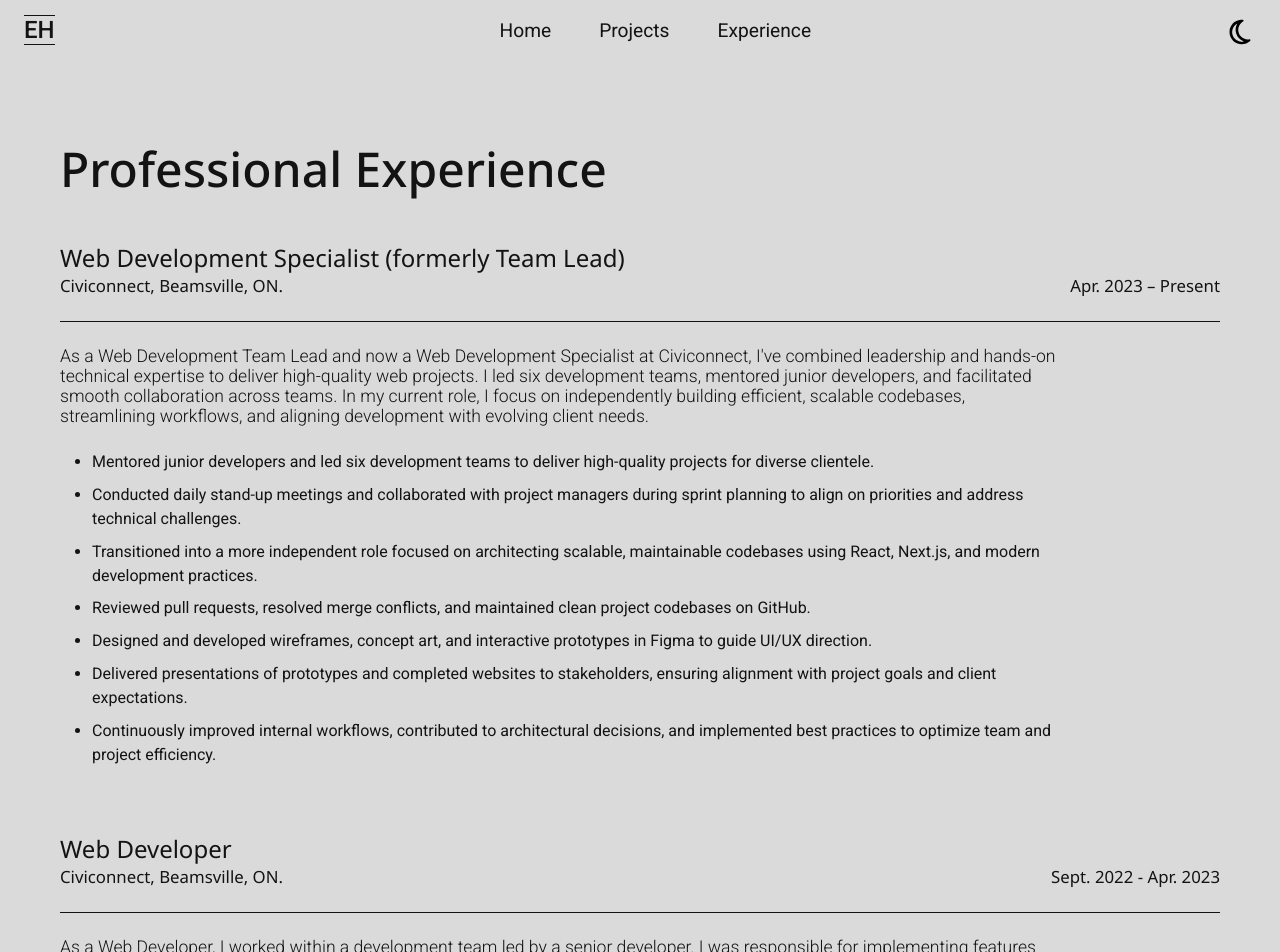
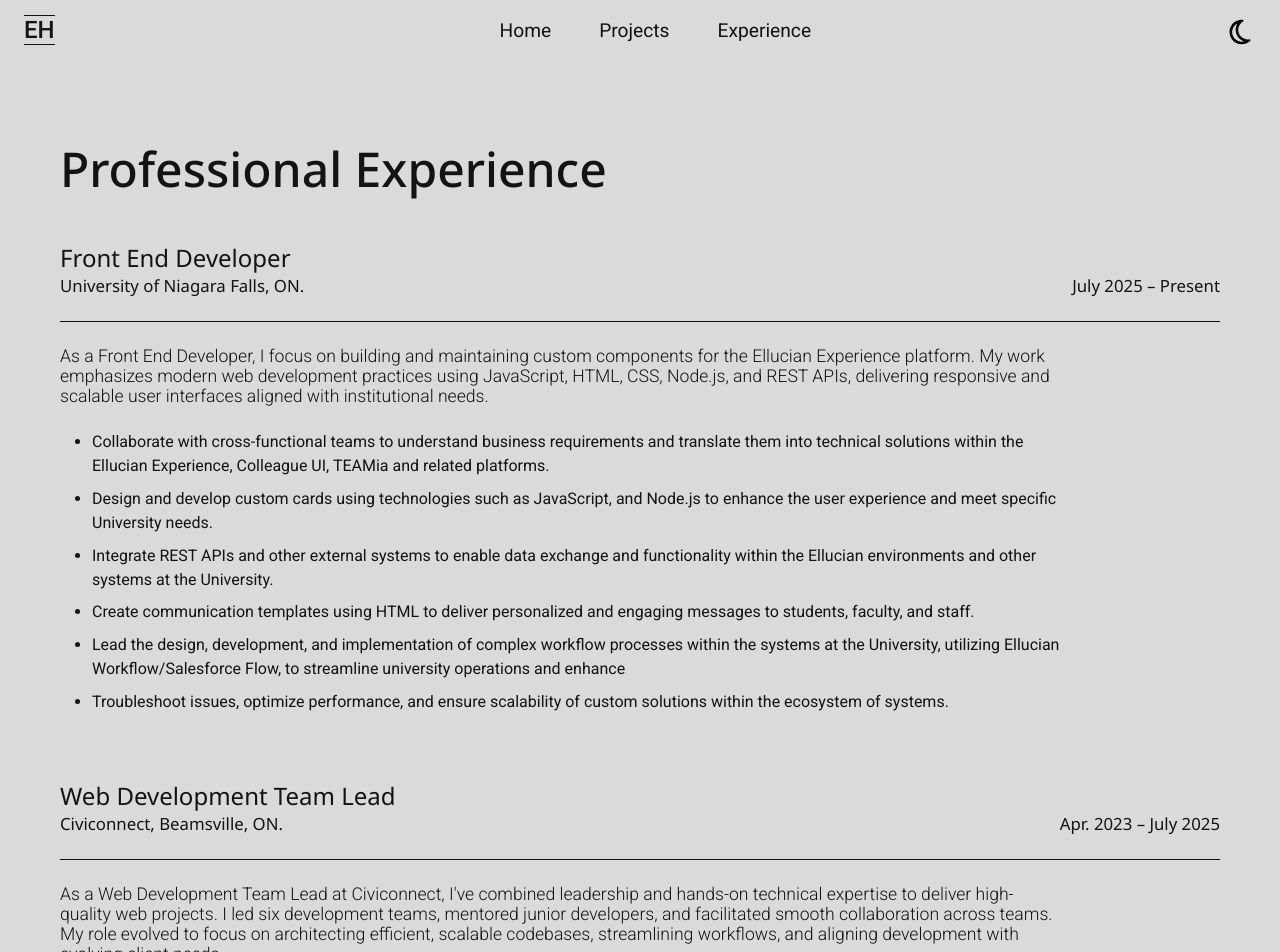
Before and after one commit to EHansen94/portfolio, a Next.js app: page /experience in a window 1280 px wide. Shown: the top 952 px of the page. Built offline with nearby package versions, Linux system fonts and the light colour scheme.

Commit message:
copy updates

```diff
--- a/src/components/Intro.jsx
+++ b/src/components/Intro.jsx
@@ -27,7 +27,7 @@ export default function Intro({ buttonClick }) {
 						<a href="https://civiconnect.ca/" target="_blank">
 							Civiconnect
 						</a>{" "}
-						as a Web Development Specialist, where I focus on
+						as a Web Development Team Lead, where I focus on
 						building scalable, efficient solutions and driving
 						high-impact projects from concept to deployment.
 						{/* <br />
--- a/src/pages/experience.jsx
+++ b/src/pages/experience.jsx
@@ -25,24 +25,86 @@ export default function experience() {
 					transition={{ duration: 1.25, delay: 0.625 }}
 				>
 					<div className={styles["job-title"]}>
-						<h4>Web Development Specialist (formerly Team Lead)</h4>
+						<h4>Front End Developer</h4>
 						<div className={styles["job-date"]}>
-							<h5>Civiconnect, Beamsville, ON.</h5>
-							<h5>Apr. 2023 – Present</h5>
+							<h5>University of Niagara Falls, ON.</h5>
+							<h5>July 2025 – Present</h5>
 						</div>
 					</div>
 					<div className={styles["job-description"]}>
 						<p>
-							As a Web Development Team Lead and now a Web
-							Development Specialist at Civiconnect, I&apos;ve
-							combined leadership and hands-on technical expertise
-							to deliver high-quality web projects. I led six
-							development teams, mentored junior developers, and
-							facilitated smooth collaboration across teams. In my
-							current role, I focus on independently building
-							efficient, scalable codebases, streamlining
-							workflows, and aligning development with evolving
-							client needs.
+							As a Front End Developer, I focus on building and
+							maintaining custom components for the Ellucian
+							Experience platform. My work emphasizes modern web
+							development practices using JavaScript, HTML, CSS,
+							Node.js, and REST APIs, delivering responsive and
+							scalable user interfaces aligned with institutional
+							needs.
+						</p>
+						<ul>
+							<li>
+								Collaborate with cross-functional teams to
+								understand business requirements and translate
+								them into technical solutions within the
+								Ellucian Experience, Colleague UI, TEAMia and
+								related platforms.
+							</li>
+							<li>
+								Design and develop custom cards using
+								technologies such as JavaScript, and Node.js to
+								enhance the user experience and meet specific
+								University needs.
+							</li>
+							<li>
+								Integrate REST APIs and other external systems
+								to enable data exchange and functionality within
+								the Ellucian environments and other systems at
+								the University.
+							</li>
+							<li>
+								Create communication templates using HTML to
+								deliver personalized and engaging messages to
+								students, faculty, and staff.
+							</li>
+							<li>
+								Lead the design, development, and implementation
+								of complex workflow processes within the systems
+								at the University, utilizing Ellucian
+								Workflow/Salesforce Flow, to streamline
+								university operations and enhance
+							</li>
+							<li>
+								Troubleshoot issues, optimize performance, and
+								ensure scalability of custom solutions within
+								the ecosystem of systems.
+							</li>
+						</ul>
+					</div>
+				</motion.div>
+				<motion.div
+					className={styles["experience"]}
+					initial={{ opacity: 0, x: 40 }}
+					animate={{ opacity: 1, x: 0 }}
+					transition={{ duration: 1.25, delay: 1.25 }}
+				>
+					<div className={styles["job-title"]}>
+						<h4>Web Development Team Lead</h4>
+						<div className={styles["job-date"]}>
+							<h5>Civiconnect, Beamsville, ON.</h5>
+							<h5>Apr. 2023 – July 2025</h5>
+						</div>
+					</div>
+					<div className={styles["job-description"]}>
+						<p>
+							As a Web Development Team Lead at Civiconnect,
+							I&apos;ve combined leadership and hands-on technical
+							expertise to deliver high-quality web projects. I
+							led six development teams, mentored junior
+							developers, and facilitated smooth collaboration
+							across teams. My role evolved to focus on
+							architecting efficient, scalable codebases,
+							streamlining workflows, and aligning development
+							with evolving client needs.
 						</p>
 						<ul>
 							<li>
@@ -91,7 +153,7 @@ export default function experience() {
 					className={styles["experience"]}
 					initial={{ opacity: 0, x: 40 }}
 					animate={{ opacity: 1, x: 0 }}
-					transition={{ duration: 1.25, delay: 1.25 }}
+					transition={{ duration: 1.25, delay: 1.85 }}
 				>
 					<div className={styles["job-title"]}>
 						<h4>Web Developer</h4>
--- a/src/pages/index.jsx
+++ b/src/pages/index.jsx
@@ -24,7 +24,7 @@ export default function home() {
 		<div className={styles["page-container"]}>
 			<NextSeo
 				title="Portfolio | Erik Hansen"
-				description="A portfolio website for showcasing my projects and skills."
+				description="My personal website for showcasing my projects and experience."
 			/>
 			<Intro buttonClick={goToProjects} />
 			<div id="projects">
--- a/src/util/projectData.jsx
+++ b/src/util/projectData.jsx
@@ -358,7 +358,7 @@ concept art presentations with multiple color palettes and immersive parallax ef
 	{
 		id: 11,
 		name: "SYNOD Intellicare",
-		summary: `I worked in a 2 person team for a redesign and development of a new SYNOD Intellicare site. SYNOD Intellicare is new healthcare service providing AI solutions for various healthcare needs.
+		summary: `I worked on the redesign and development of a new SYNOD Intellicare site. SYNOD Intellicare is new healthcare service providing AI solutions for various healthcare needs.
 		<br/><br/>
 		The project included a full website design and development, with a focus on content management and user experience.
 		`,
```
